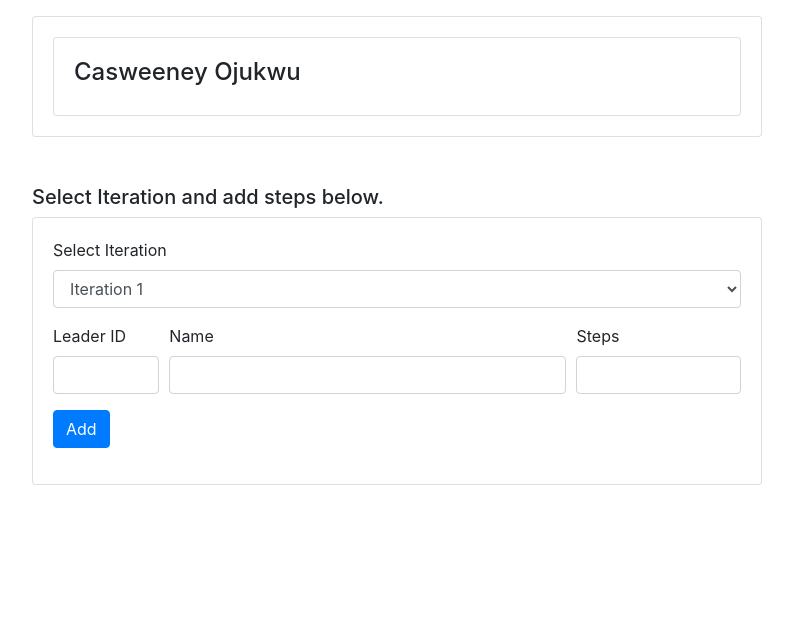
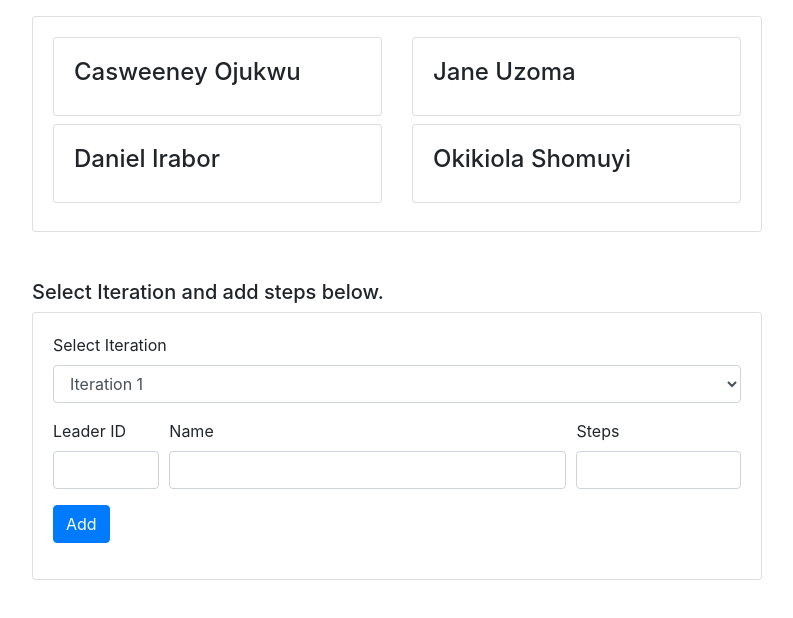
Before and after one commit to casweeney/web3bridge, a React (Create React App) app: page / in a window 1280 px wide. Shown: the top 618 px of the page, without its empty margins (243-1036 px from the left). Built offline with nearby package versions, Linux system fonts and the light colour scheme.

Commit message:
Used context API to manage state and populate leaderboard

```diff
--- a/src/App.js
+++ b/src/App.js
@@ -1,13 +1,16 @@
 import logo from './logo.svg';
 import Home from "./components/pages/Home";
 import LeaderForm from "./components/leaderboard/LeaderForm";
+import LeaderState from "./context/leaderboard/LeaderState";
 
 function App() {
   return (
-    <div className="mt-3">
-      <Home />
-      <LeaderForm />
-    </div>
+    <LeaderState>
+      <div className="mt-3">
+        <Home />
+        <LeaderForm />
+      </div>
+    </LeaderState>
   );
 }
 
--- a/src/components/leaderboard/Leader.js
+++ b/src/components/leaderboard/Leader.js
@@ -1,12 +1,12 @@
 import React from 'react'
 
-const Leader = () => {
+const Leader = ({name}) => {
   return (
-    <div className="col-md-12">
+    <div className="col-md-6 mb-2">
         <div className="card">
             <div className="card-body">
                 <h4 className="card-heading">
-                    Casweeney Ojukwu
+                    {name}
                 </h4>
             </div>
         </div>
--- a/src/components/leaderboard/LeaderList.js
+++ b/src/components/leaderboard/LeaderList.js
@@ -1,7 +1,11 @@
-import React from 'react';
+import React, { useContext } from 'react';
 import Leader from './Leader';
+import LeaderContext from "../../context/leaderboard/leaderContext";
 
 const LeaderList = () => {
+    const leaderContext = useContext(LeaderContext);
+    const { leaders } = leaderContext;
+
   return (
     <div className="container">
         <div className="row">
@@ -10,7 +14,9 @@ const LeaderList = () => {
                 <div className="card">
                     <div className="card-body">
                         <div className="row">
-                            <Leader />
+                            {leaders.length > 0 && leaders.map((leader) => (
+                                <Leader name={leader.name} key={leader.id} />
+                            ))}
                         </div>
                     </div>
                 </div>
--- /dev/null
+++ b/src/context/leaderboard/LeaderState.js
@@ -0,0 +1,60 @@
+import React, { useReducer } from "react";
+import LeaderContext from "./leaderContext";
+import leaderReducer from "./leaderReducer";
+
+import { ADD_WORKOUT } from "../types";
+
+const LeaderState = (props) => {
+  const initialState = {
+    leaders: [
+        {
+            id: 1,
+            name: "Casweeney Ojukwu",
+            score: 500
+        },
+        {
+            id: 2,
+            name: "Jane Uzoma",
+            score: 600
+        },
+        {
+            id: 3,
+            name: "Daniel Irabor",
+            score: 100
+        },
+        {
+            id: 4,
+            name: "Okikiola Shomuyi",
+            score: 300
+        }
+    ]
+  };
+
+  const [state, dispatch] = useReducer(leaderReducer, initialState);
+
+  // Update Leader Board
+  const updateBoard = () => {
+
+  };
+
+  // Add Workout
+  const addWorkout = (data) => {
+
+  };
+
+
+
+  return (
+    <LeaderContext.Provider
+      value={{
+        leaders: state.leaders,
+        updateBoard,
+        addWorkout
+      }}
+    >
+      {props.children}
+    </LeaderContext.Provider>
+  );
+};
+
+export default LeaderState;
--- /dev/null
+++ b/src/context/leaderboard/leaderContext.js
@@ -0,0 +1,5 @@
+import { createContext } from "react";
+
+const leaderContext = createContext();
+
+export default leaderContext;
--- /dev/null
+++ b/src/context/leaderboard/leaderReducer.js
@@ -0,0 +1,11 @@
+import { ADD_WORKOUT } from "../types";
+
+
+export default (state, action) => {
+    switch (action.type) {
+      case ADD_WORKOUT:
+
+      default:
+        return state;
+    }
+};
--- /dev/null
+++ b/src/context/types.js
@@ -0,0 +1 @@
+export const ADD_WORKOUT = "ADD_WORKOUT";
```
